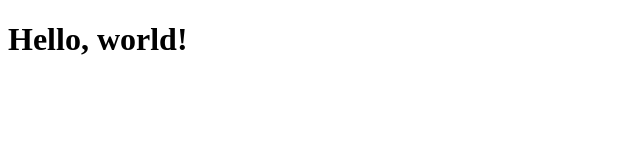
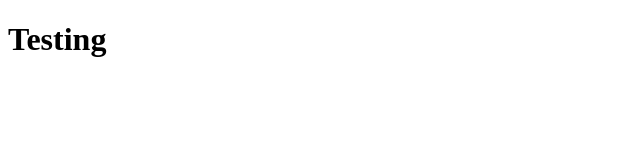
Before and after one commit to Hapidr/coba-deh, a plain HTML site: page index.html in a window 1280 px wide. Shown: the whole page, without its empty margins (0-640 px from the left). Drawn offline with Linux system fonts and the light colour scheme.

Commit message:
second commit

```diff
--- a/index.html
+++ b/index.html
@@ -6,6 +6,6 @@
     <title>Bootstrap demo</title>
   </head>
   <body>
-    <h1>Hello, world!</h1>
+    <h1>Testing</h1>
   </body>
 </html>
```
